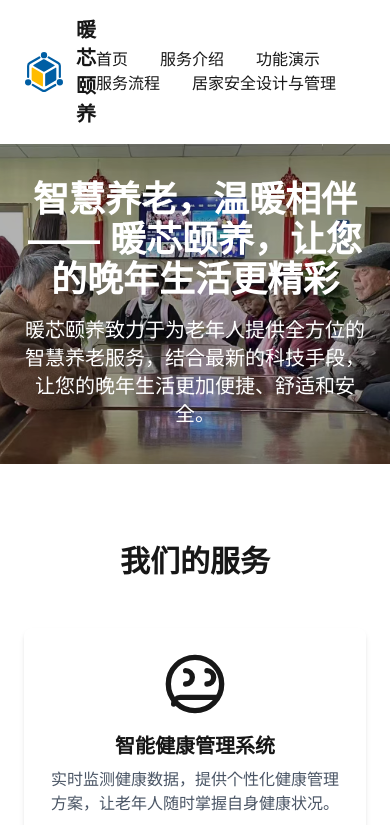
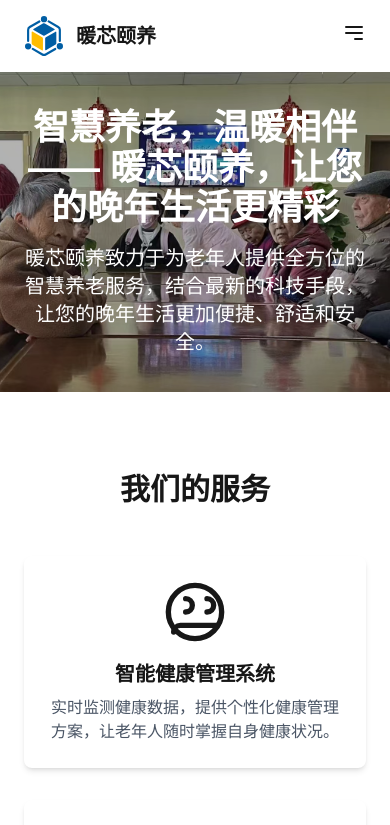
Before and after one commit to ZRMYDYCG/pension, a Next.js app: page / in a window 390 px wide. Shown: the top 825 px of the page. Built offline with nearby package versions, Linux system fonts and the light colour scheme.

Commit message:
fix: 顶部移动端适配

```diff
--- a/src/app/components/Header.tsx
+++ b/src/app/components/Header.tsx
@@ -1,14 +1,49 @@
+"use client"
+
 import Link from 'next/link';
+import Image from 'next/image';
+import { useState } from 'react';
 
 export default function Header() {
+    const [isOpen, setIsOpen] = useState(false);
+
     return (
-        <header className="bg-warm-primary  shadow-md py-4">
+        <header className="bg-warm-primary shadow-md py-4">
             <div className="container mx-auto px-6 flex justify-between items-center">
                 <div className="flex items-center">
-                    <img src="/logo.svg" alt="Logo" className="h-10 mr-3" />
+                    <Image src="/logo.svg" alt="Logo" width={40} height={40} className="h-10 mr-3" />
                     <h1 className="text-xl font-bold">暖芯颐养</h1>
                 </div>
-                <nav className="space-x-8">
+                <div className="md:hidden">
+                    <button onClick={() => setIsOpen(!isOpen)}>
+                        {isOpen ? (
+                            <svg
+                                className="h-6 w-6"
+                                xmlns="http://www.w3.org/2000/svg"
+                                fill="none"
+                                viewBox="0 0 24 24"
+                                stroke="currentColor"
+                            >
+                                <path strokeLinecap="round" strokeLinejoin="round" strokeWidth={2} d="M6 18L18 6M6 6l12 12" />
+                            </svg>
+                        ) : (
+                            <svg
+                                className="h-6 w-6"
+                                xmlns="http://www.w3.org/2000/svg"
+                                fill="none"
+                                viewBox="0 0 24 24"
+                                stroke="currentColor"
+                            >
+                                <path strokeLinecap="round" strokeLinejoin="round" strokeWidth={2} d="M4 6h16M4 12h16m-7 6h7" />
+                            </svg>
+                        )}
+                    </button>
+                </div>
+                <nav
+                    className={`${
+                        isOpen ? '' : 'hidden'
+                    } md:flex md:space-x-8 space-y-4 md:space-y-0 flex-col md:flex-row`}
+                >
                     <Link href="/" className="hover:text-warm-accent transition-colors">首页</Link>
                     <Link href="/services" className="hover:text-warm-accent transition-colors">服务介绍</Link>
                     <Link href="/health-management" className="hover:text-warm-accent transition-colors">功能演示</Link>
```
